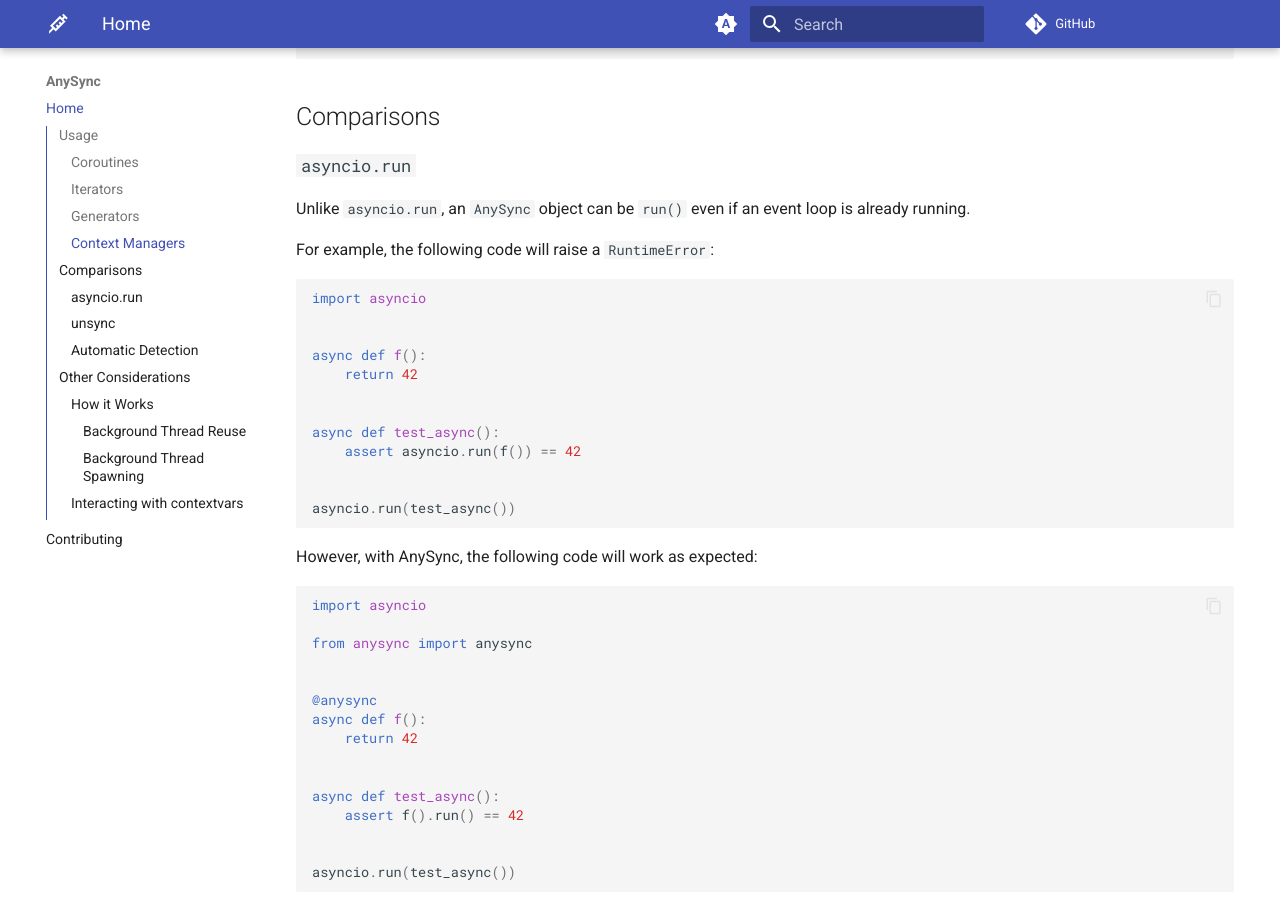
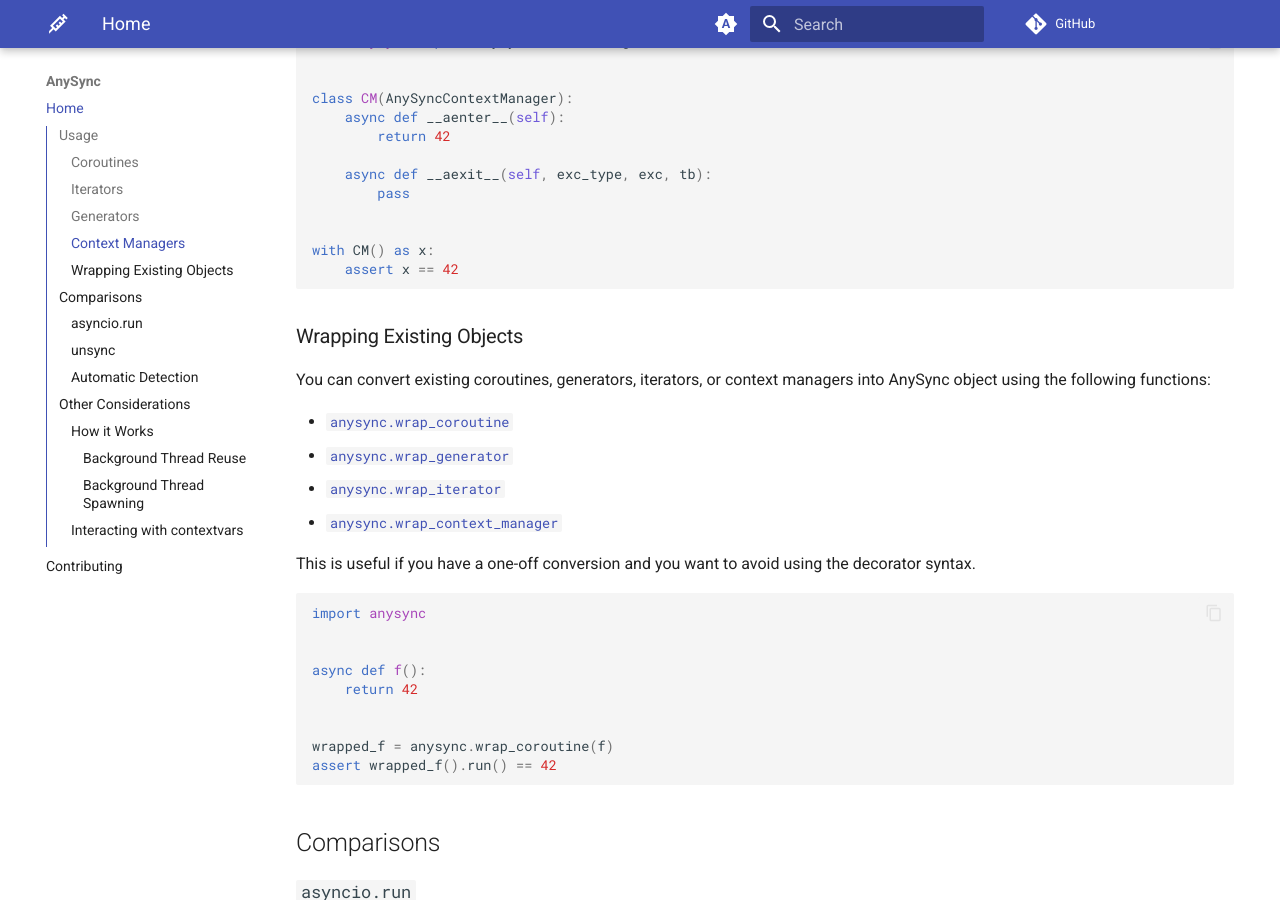
Before and after one commit to rmorshea/anysync, an MkDocs documentation site: the page built from docs/src/index.md, in a window 1280 px wide and 900 px high, scrolled down 2518 px. Built offline with MkDocs 1.6.1 and Material for MkDocs 9.7.7, drawn with Linux system fonts in a browser that asks for light colours; comment, search, counter and statistics services are not loaded; some of the changed text lies outside the part shown.

Commit message:
add docs

````diff
--- a/docs/src/index.md
+++ b/docs/src/index.md
@@ -46,6 +46,19 @@
 
 
 assert f().run() == 42
+```
+
+You can also run an async function using `anysync.run`:
+
+```python
+import anysync
+
+
+async def f():
+    return 42
+
+
+assert anysync.run(f()) == 42
 ```
 
 ### Iterators
@@ -124,6 +137,30 @@
 
 with CM() as x:
     assert x == 42
+```
+
+### Wrapping Existing Objects
+
+You can convert existing coroutines, generators, iterators, or context managers into AnySync
+object using the following functions:
+
+- [`anysync.wrap_coroutine`](anysync.wrap_coroutine)
+- [`anysync.wrap_generator`](anysync.wrap_generator)
+- [`anysync.wrap_iterator`](anysync.wrap_iterator)
+- [`anysync.wrap_context_manager`](anysync.wrap_context_manager)
+
+This is useful if you have a one-off conversion and you want to avoid using the decorator syntax.
+
+```python
+import anysync
+
+
+async def f():
+    return 42
+
+
+wrapped_f = anysync.wrap_coroutine(f)
+assert wrapped_f().run() == 42
 ```
 
 ## Comparisons
````
